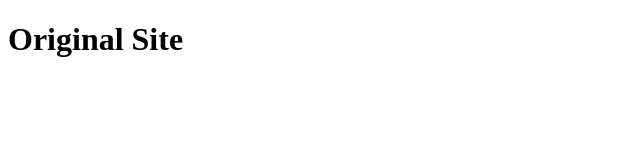
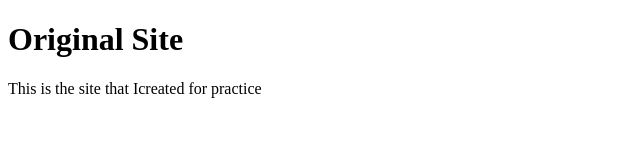
Before and after one commit to whiteanto/mysite, a plain HTML site: page index.html in a window 1280 px wide. Shown: the whole page, without its empty margins (0-640 px from the left). Drawn offline with Linux system fonts and the light colour scheme.

Commit message:
Add files via upload

```diff
--- a/index.html
+++ b/index.html
@@ -7,6 +7,7 @@
 </head>
 <body>
 	<h1>Original Site</h1>
+	<p>This is the site that Icreated for practice</p>
 
 </body>
 </html>
```
